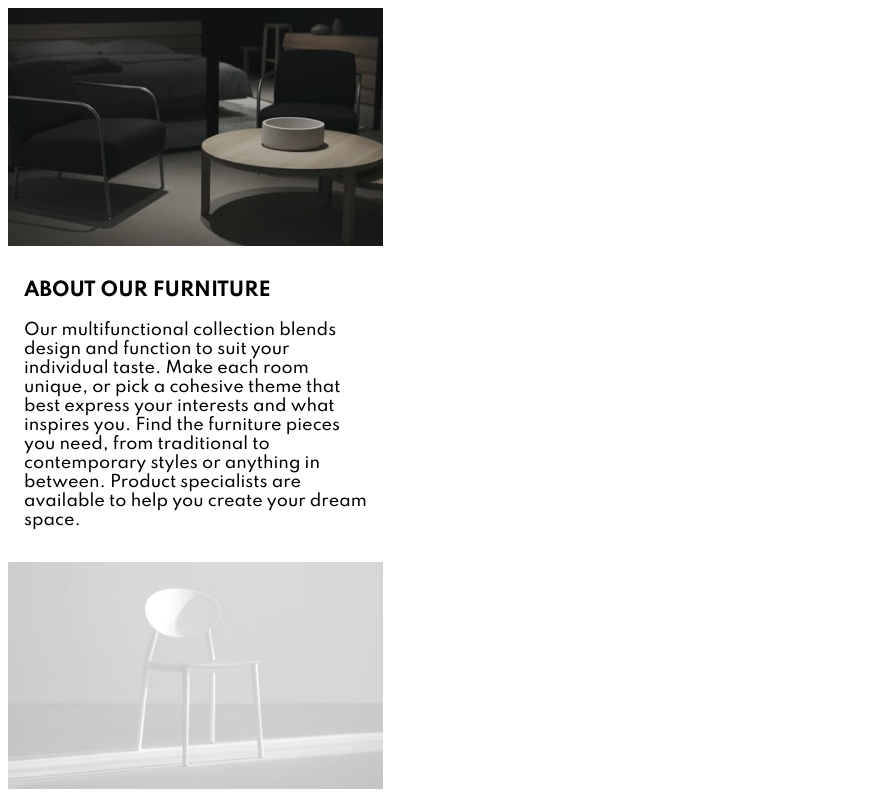
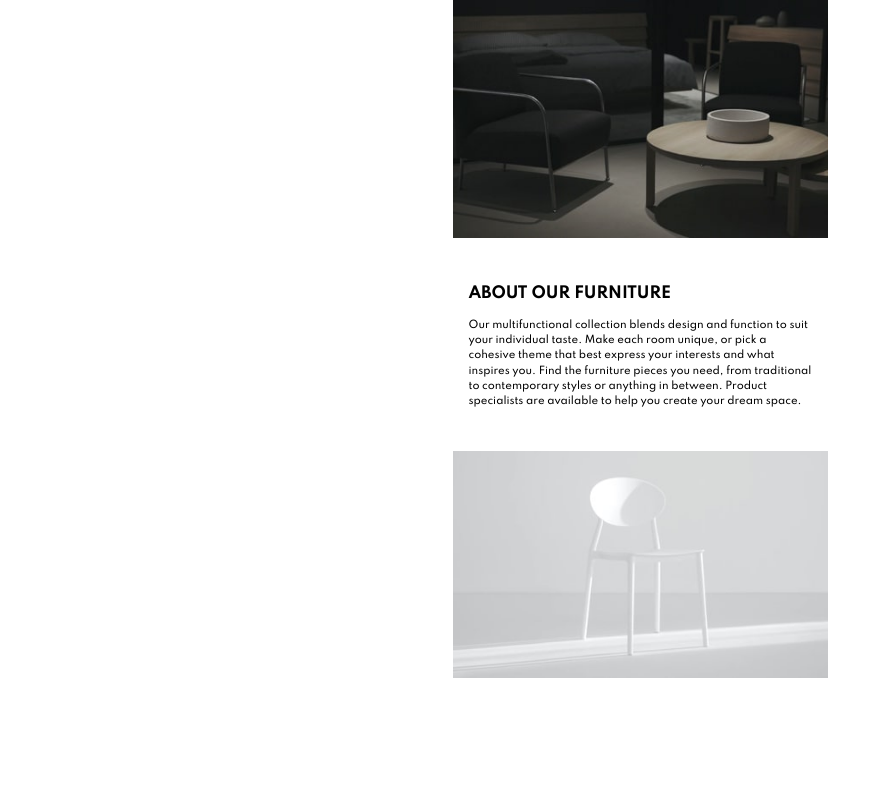
Before and after one commit to fughesi/room-homepage, a React (Create React App) app: page / in a window 1280 px wide. Shown: the whole page, without its empty margins (0-883 px from the left). Built offline with nearby package versions, Linux system fonts and the light colour scheme.

Commit message:
about to add top elements

```diff
--- a/src/App.css
+++ b/src/App.css
@@ -4,6 +4,16 @@
   --black: hsl(0, 0%, 0%);
   --white: hsl(0, 0%, 100%);
   --veryDarkGray: hsl(0, 0%, 27%);
+
+  /* font sizes */
+  --sub4: clamp(0.63rem, 0.64rem + -0.04vw, 0.61rem);
+  --sub3: clamp(0.76rem, 0.76rem + 0.02vw, 0.77rem);
+  --sub2: clamp(0.91rem, 0.89rem + 0.1vw, 0.96rem);
+  --sub1: clamp(1.09rem, 1.05rem + 0.21vw, 1.2rem);
+  --0: clamp(1.31rem, 1.24rem + 0.37vw, 1.5rem);
+  --1: clamp(1.58rem, 1.46rem + 0.59vw, 1.88rem);
+  --2: clamp(1.89rem, 1.71rem + 0.89vw, 2.34rem);
+  --3: clamp(2.27rem, 2.01rem + 1.29vw, 2.93rem);
 
   /* font weights */
   --thin: 500;
@@ -18,7 +28,20 @@
 }
 
 body {
+  margin: 0;
   font-family: "Spartan", sans-serif;
+}
+
+#appWrap {
+  display: grid;
+  grid-template: auto auto / calc(50vw - 187.5px) 375px auto;
+
+  grid-template-areas:
+    ". a ."
+    ". b .";
+}
+
+@media (min-width: 375px) {
 }
 
 /* - Mobile: 375px
--- a/src/App.js
+++ b/src/App.js
@@ -3,7 +3,7 @@ import './App.css';
 
 function App() {
   return (
-    <div className="appWrap">
+    <div id="appWrap">
      <BottomRow />
     </div>
   );
--- a/src/components/BottomRow/BottomRow.css
+++ b/src/components/BottomRow/BottomRow.css
@@ -1,11 +1,23 @@
 @import url(../../App.css);
 
 #bottomContainer {
+  grid-area: b;
   display: flex;
   flex-direction: column;
 
   width: 375px;
 }
 #bottomText {
-  padding: 1em;
+  padding: 2em 1em;
 }
+
+#bottomText h3 {
+  font-weight: var(--bold);
+  font-size: var(--sub2);
+}
+
+#bottomText p {
+    line-height: 1.5em;;
+  font-weight: var(--thin);
+  font-size: var(--sub4);
+}
--- a/src/components/BottomRow/BottomRow.js
+++ b/src/components/BottomRow/BottomRow.js
@@ -1,26 +1,24 @@
 import React from "react";
-import "./BottomRow.css"
+import "./BottomRow.css";
 import LeftPic from "../../images/image-about-dark.jpg";
 import RightPic from "../../images/image-about-light.jpg";
 
 export default function BottomRow() {
   return (
-    <div>
     <main id="bottomContainer">
-        <img src={LeftPic} alt="left pic" id="leftPic"/>
+      <img src={LeftPic} alt="left pic" id="leftPic" />
       <div id="bottomText">
         <h3>ABOUT OUR FURNITURE</h3>
         <p>
-            Our multifunctional collection blends design and function to suit
-            your individual taste. Make each room unique, or pick a cohesive
-            theme that best express your interests and what inspires you. Find
-            the furniture pieces you need, from traditional to contemporary
-            styles or anything in between. Product specialists are available to
-            help you create your dream space.
+          Our multifunctional collection blends design and function to suit your
+          individual taste. Make each room unique, or pick a cohesive theme that
+          best express your interests and what inspires you. Find the furniture
+          pieces you need, from traditional to contemporary styles or anything
+          in between. Product specialists are available to help you create your
+          dream space.
         </p>
       </div>
-        <img src={RightPic} alt="right pic" id="rightPic"/>
+      <img src={RightPic} alt="right pic" id="rightPic" />
     </main>
-    </div>
   );
 }
```
Lines whose indentation alone changed are shown as unchanged.
